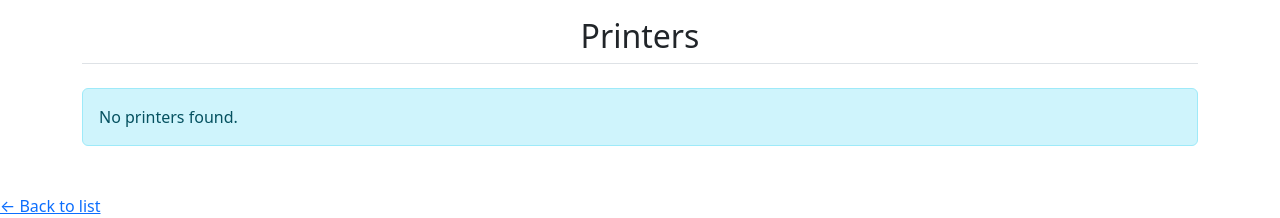
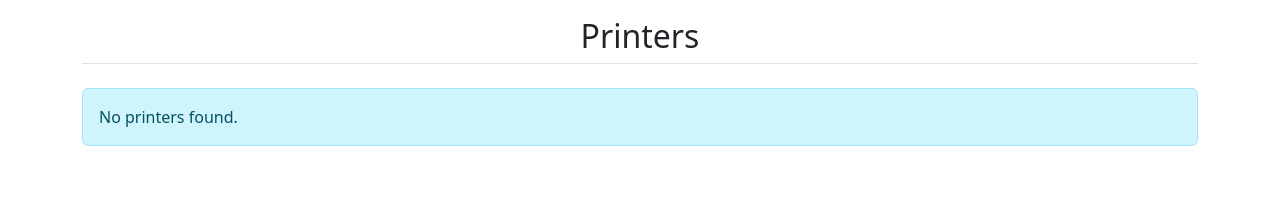
Before and after one commit to ExcelsKennedy2/RU-ICT-app, a Django app: page /department/3/ in a window 1280 px wide. Shown: the part 1055-1273 px from the top of the page. After the commit the page ends 1201 px from the top, so only its background shows below. Run offline with Django 5.2, Linux system fonts and the light colour scheme; data comes from the database, SQL or seed files in the repository; some libraries are stand-ins or nearby versions.

```diff
--- a/inventory/templates/inventory/department_detail.html
+++ b/inventory/templates/inventory/department_detail.html
@@ -114,7 +114,4 @@
     <div class="alert alert-info mt-3">No printers found.</div>
   {% endif %}
 </div>
-
-
-    <a href="{% url 'inventory:department_list' %}">← Back to list</a>
 {% endblock %}
```
